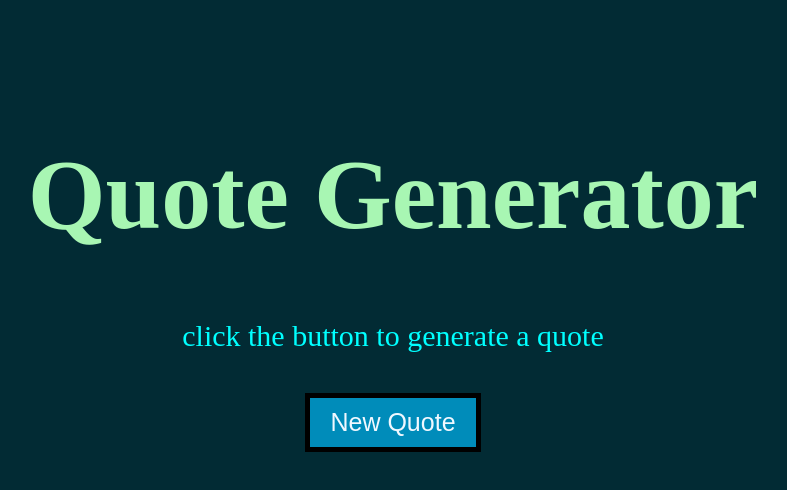
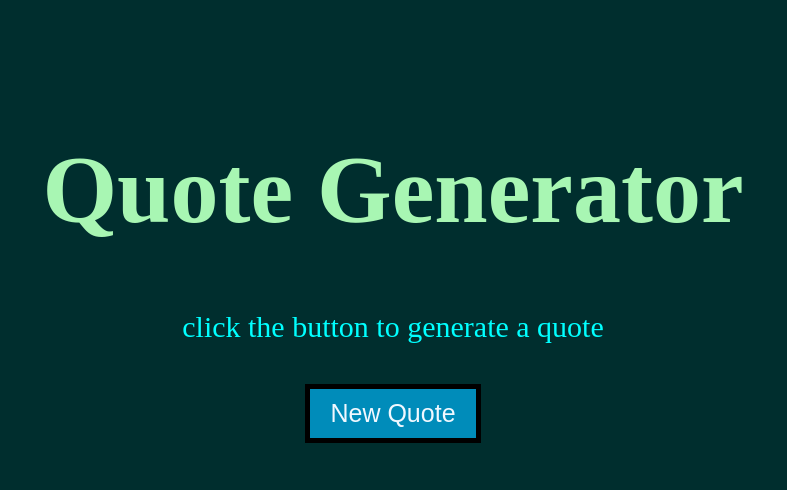
Before and after one commit to Bhargavi18-command/Quote-Generator, a plain HTML site: page index.html in a window 1280 px wide. Shown: the whole page, without its empty margins (247-1034 px from the left). Drawn offline with Linux system fonts and the light colour scheme.

Commit message:
Update style.css

```diff
--- a/style.css
+++ b/style.css
@@ -2,11 +2,11 @@ body {
     text-align: center;
     margin: 50px;
     color: rgb(168, 246, 179);
-    font-size: 50px;
-    background-color: #022b34;
+    font-size: 48px;
+      background:rgb(0, 46, 46) ;
   }
   .container {
-    background:  #022b34;
+
     padding: 20px;
     border-radius: 10px;
     box-shadow: 0 0 10px rgba(0, 0, 0, 0, 1);
```
